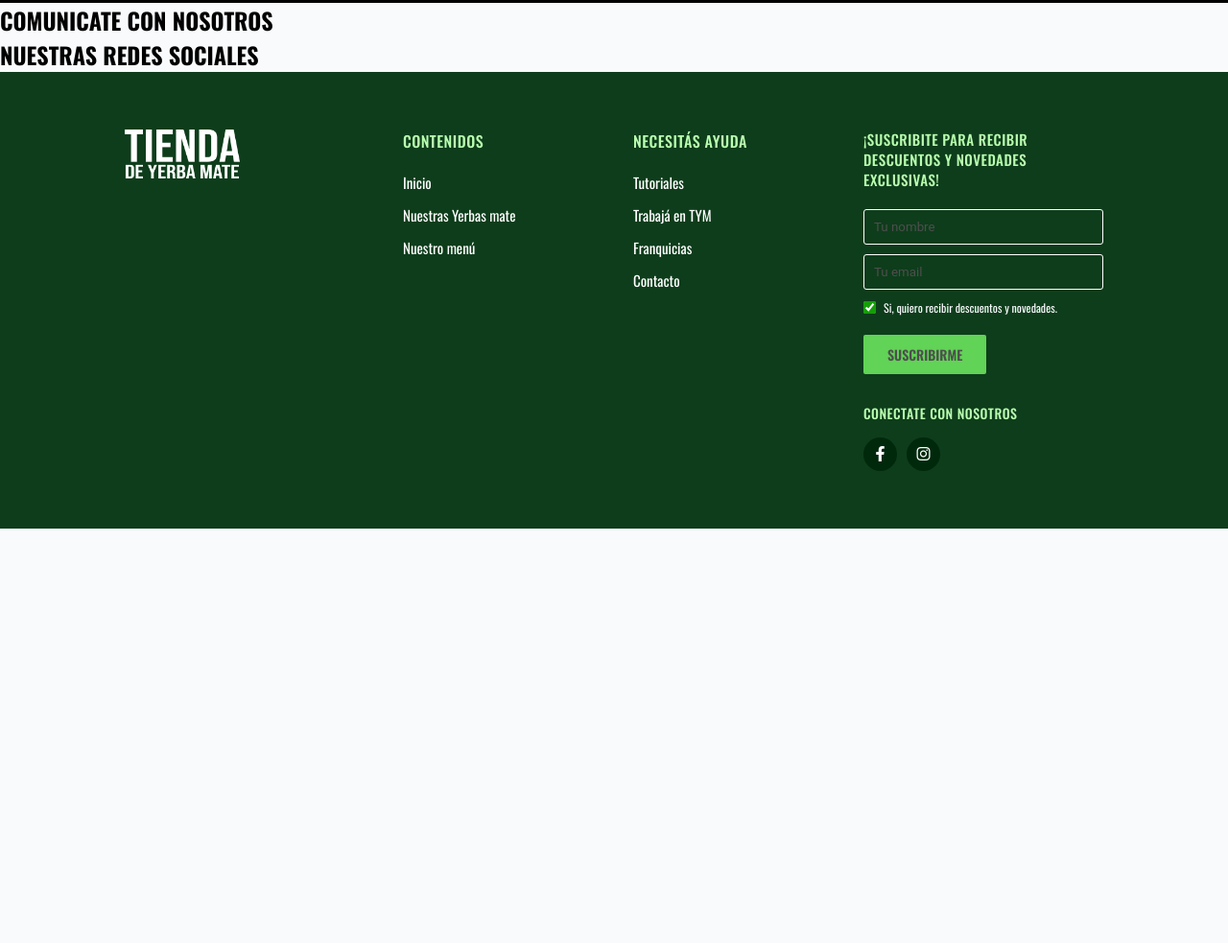
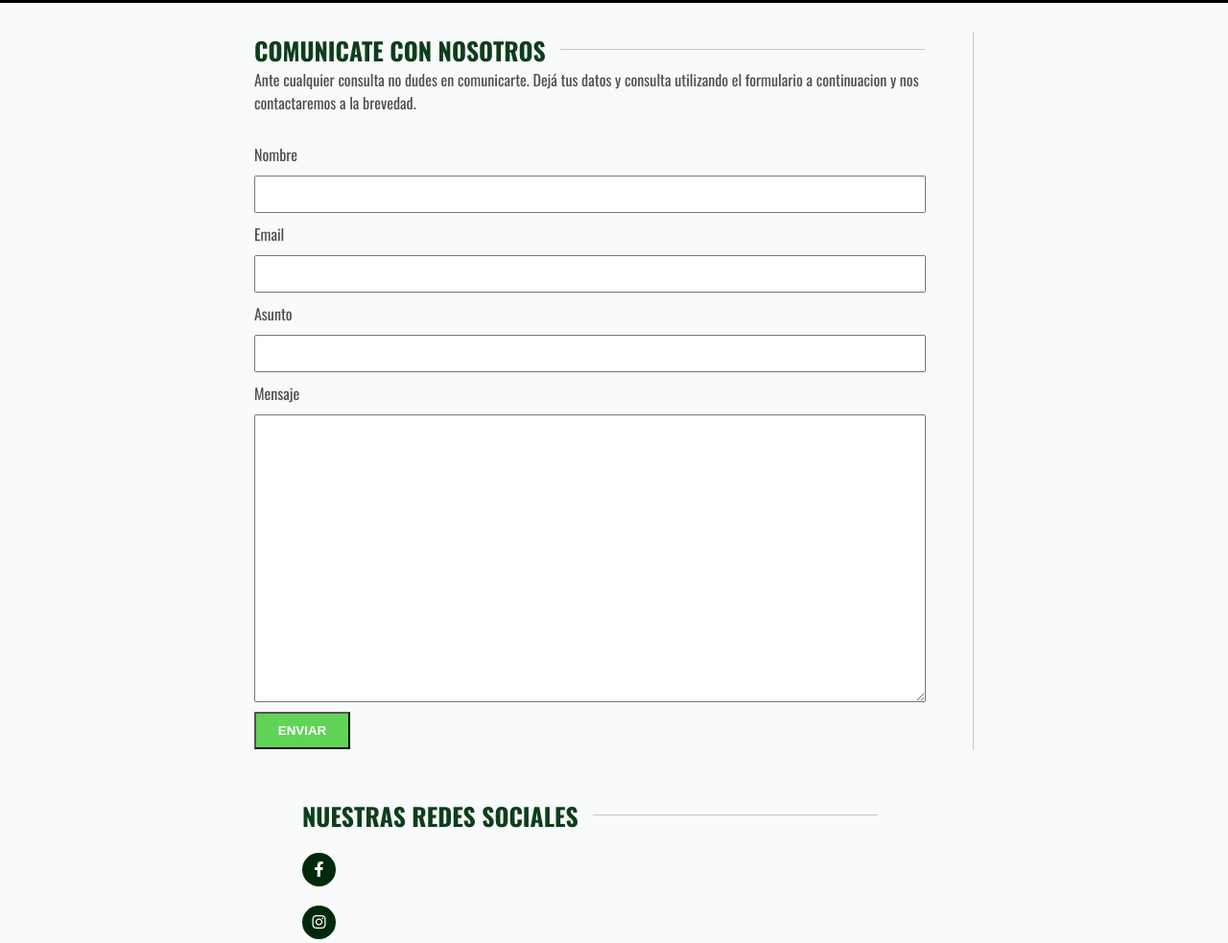
Before and after one commit to PabloHD2024/Tienda-Yerba-Mate, a plain HTML site: page html/contacto.html in a window 1280 px wide. Shown: the part 124-1107 px from the top of the page at 96% size. Before the commit the page ends 800 px from the top, so only its background shows below. Drawn offline with nearby package versions, Linux system fonts and the light colour scheme.

Commit message:
Creacion de la pagina contacto

```diff
--- a/css/styles.css
+++ b/css/styles.css
@@ -20,6 +20,7 @@
   --background-color: #e9e9e9;
   --box-shadow: rgba(0, 0, 0, 0.4);
   --border-white: #ffffff;
+  --border-light-gray: #c5c5c5;
 }
 
 * {
@@ -112,6 +113,7 @@ body {
   font-size: 40px;
   text-align: center;
   margin: 20px 0 20px;
+  color:var(--primary-dark);
 }
 
 .yerbas {
@@ -452,8 +454,6 @@ body {
   background-color: var(--secondary);
 }
 
-/* --- TUTORIALES --- */
-
 /* ========== TUTORIALES ========== */
 
 .tutoriales-intro {
@@ -520,7 +520,7 @@ body {
   left: 20px;
   right: 20px;
   z-index: 1;
-  color: white;
+  color: var(--text-white);
   font-size: 1.6rem;
   text-align: center;
 }
@@ -572,6 +572,111 @@ body {
   font-size: 1rem;
   line-height: 1.5;
 }
+
+/* Formulario de contacto */
+
+.contacto {
+  display: flex;
+  flex-direction: row;
+  justify-content: center;
+  flex-wrap: wrap;
+  padding: 30px;
+  gap: 50px;
+}
+
+.contacto h2 {
+  color: var(--primary-dark);
+  display: flex;
+  align-items: center;
+  gap: 15px;
+  font-size: 1.6rem;
+}
+
+.contacto h2::after {
+  content: "";
+  flex-grow: 1;
+  height: 1px;
+  background-color: var(--border-light-gray);
+  margin-right: 50px;
+}
+
+.contact-form {
+  display: flex;
+  flex-direction: column;
+  justify-content: center;
+  width: 750px;
+  border-right: 0.5px solid var(--border-light-gray);
+}
+
+.contact-form p {
+  margin-bottom: 20px;
+  color: var(--text-gray);
+  width: 700px;
+}
+
+.formulario {
+  display: flex;
+  flex-direction: column;
+  width: 700px;
+  color: var(--text-gray)
+}
+
+.formulario label {
+  padding: 10px 0;
+}
+
+.formulario input {
+  padding: 10px;
+}
+
+.formulario textarea {
+  padding: 10px;
+  height: 300px;
+}
+
+.btn-enviar {
+  padding: 10px;
+  width: 100px;
+  margin-top: 10px;
+  background-color: var(--button);
+  color: var(--text-white);
+  font-weight: 800;
+  cursor: pointer;
+
+}
+
+.contact-redes {
+  display: flex;
+  flex-direction: column;
+  width: 650px;
+}
+
+.form-social-icons {
+  display: flex;
+  flex-direction: column;
+  color: var(--text-white);
+  gap: 20px;
+  margin-top: 20px;
+}
+
+.form-social-icons a {
+  display: flex;
+  justify-content: center;
+  align-items: center;
+  width: 35px;
+  height: 35px;
+  background-color: var(--social-icons);
+  color: var(--text-white);
+  border-radius: 50%;
+  text-decoration: none;
+  font-size: 16px;
+  transition: background-color 0.3s;
+}
+
+.form-social-icons a:hover {
+  background-color: var(--secondary);
+}
+
 
 /* Responsive */
 
--- a/html/contacto.html
+++ b/html/contacto.html
@@ -1,15 +1,18 @@
 <!DOCTYPE html>
 <html lang="en">
+
 <head>
     <meta charset="UTF-8">
     <meta name="viewport" content="width=device-width, initial-scale=1.0">
     <link rel="stylesheet" href="../css/styles.css">
-    <link rel="stylesheet" href="https://cdnjs.cloudflare.com/ajax/libs/font-awesome/6.4.2/css/all.min.css" crossorigin="anonymous" referrerpolicy="no-referrer">
+    <link rel="stylesheet" href="https://cdnjs.cloudflare.com/ajax/libs/font-awesome/6.4.2/css/all.min.css"
+        crossorigin="anonymous" referrerpolicy="no-referrer">
     <link rel="preconnect" href="https://fonts.googleapis.com">
     <link rel="preconnect" href="https://fonts.gstatic.com" crossorigin>
     <link href="https://fonts.googleapis.com/css2?family=Oswald:wght@200..700&display=swap" rel="stylesheet">
     <title>Tienda de Yerba Mate</title>
 </head>
+
 <body>
     <header>
         <nav>
@@ -27,14 +30,31 @@
         </nav>
     </header>
     <main>
-        <section class="form-contacto">
-            <div>
-                <h2>COMUNICATE CON NOSOTROS</h2>
-            </div>
-        </section>
         <section>
-            <div>
-                <h2>NUESTRAS REDES SOCIALES</h2>
+            <div class="contacto">
+                <div  class="contact-form">
+                    <h2>COMUNICATE CON NOSOTROS</h2>
+                    <p>Ante cualquier consulta no dudes en comunicarte. Dejá tus datos y consulta utilizando el formulario a
+                        continuacion y nos contactaremos a la brevedad.</p>
+                    <form action="Form" method="POST" class="formulario">
+                        <label for="Nombre">Nombre</label>
+                        <input type="text">
+                        <label for="Nombre">Email</label>
+                        <input type="text">
+                        <label for="Nombre">Asunto</label>
+                        <input type="text">
+                        <label for="Nombre">Mensaje</label>
+                        <textarea type="text" maxlength="600"></textarea>
+                        <button class="btn-enviar" type="button">ENVIAR</button>
+                    </form>
+                </div>
+                <div class="contact-redes">
+                    <h2>NUESTRAS REDES SOCIALES</h2>
+                    <div class="form-social-icons">
+                        <a href="#"><i class="fab fa-facebook-f"></i></a>
+                        <a href="#"><i class="fab fa-instagram"></i></a>
+                    </div>
+                </div>
             </div>
         </section>
     </main>
@@ -87,4 +107,5 @@
         </div>
     </footer>
 </body>
+
 </html>
```
